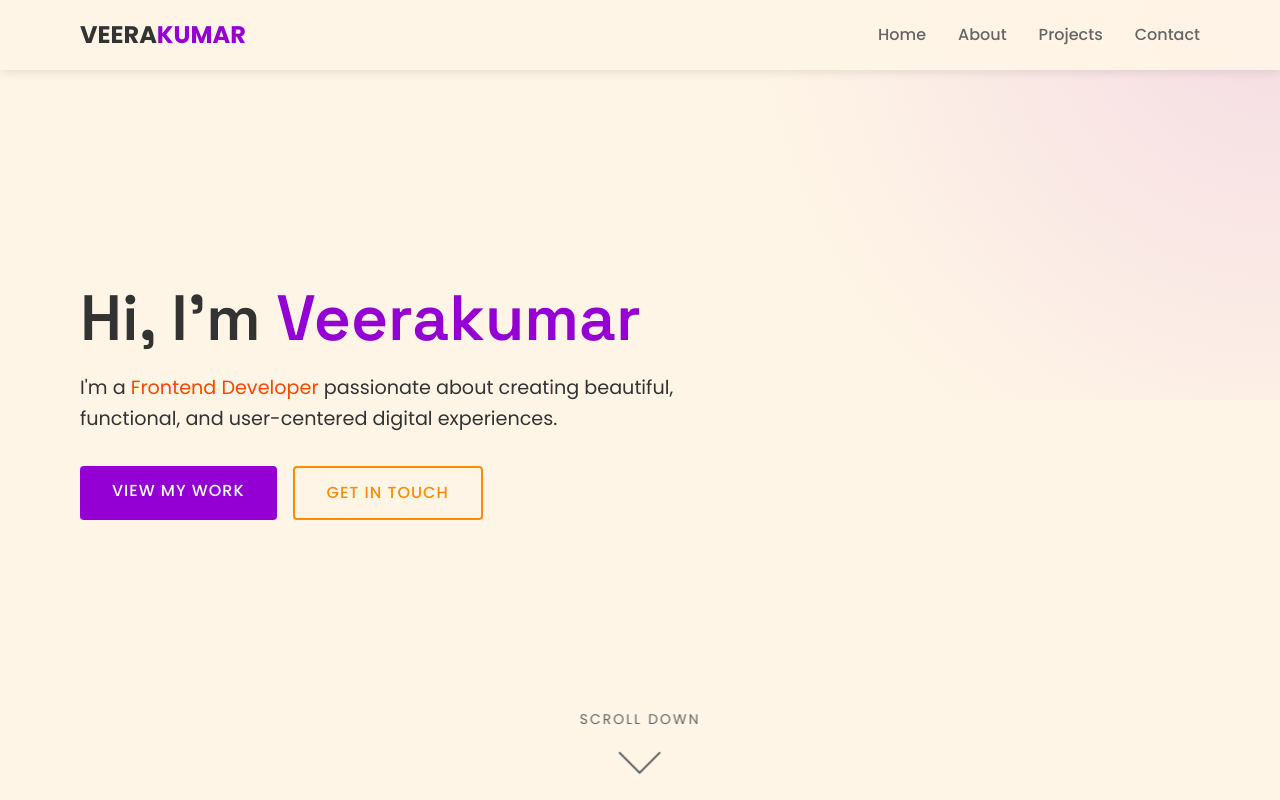
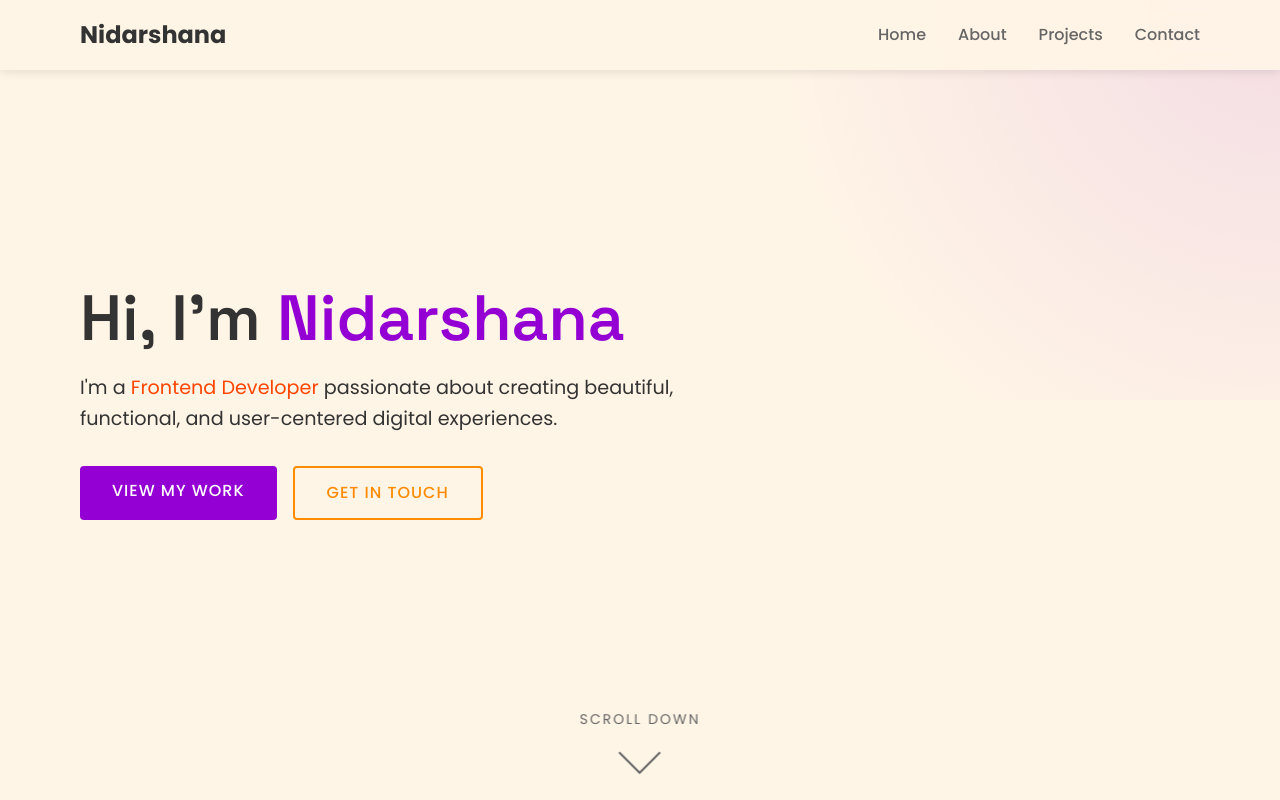
Before and after one commit to Nidarshana2007/KPRLLM, a plain HTML site: page index.html in a window 1280 px wide. Shown: the top 800 px of the page. Drawn offline with Linux system fonts and the light colour scheme.

Commit message:
Updatedfile

```diff
--- a/index.html
+++ b/index.html
@@ -788,7 +788,7 @@
     <!-- Header & Navigation -->
     <header id="header">
         <div class="container nav-container">
-            <a href="#home" class="logo">VEERA<span>KUMAR</span></a>
+            <a href="#home" class="logo">Nidarshana</a>
             <button class="mobile-toggle" aria-label="Toggle menu">☰</button>
             <ul class="nav-links">
                 <li><a href="#home">Home</a></li>
@@ -802,7 +802,7 @@
     <!-- Hero Section -->
     <section id="home" class="hero">
         <div class="container hero-content">
-            <h1>Hi, I'm <span class="highlight">Veerakumar</span></h1>
+            <h1>Hi, I'm <span class="highlight">Nidarshana</span></h1>
             <p>I'm a <span class="accent">Frontend Developer</span> passionate about creating beautiful, functional, and user-centered digital experiences.</p>
             <div class="hero-buttons">
                 <a href="#projects" class="btn">View My Work</a>
```
